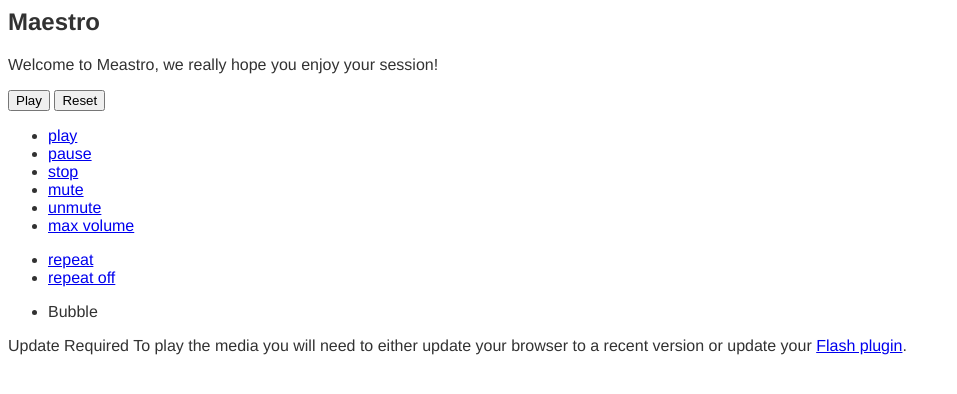
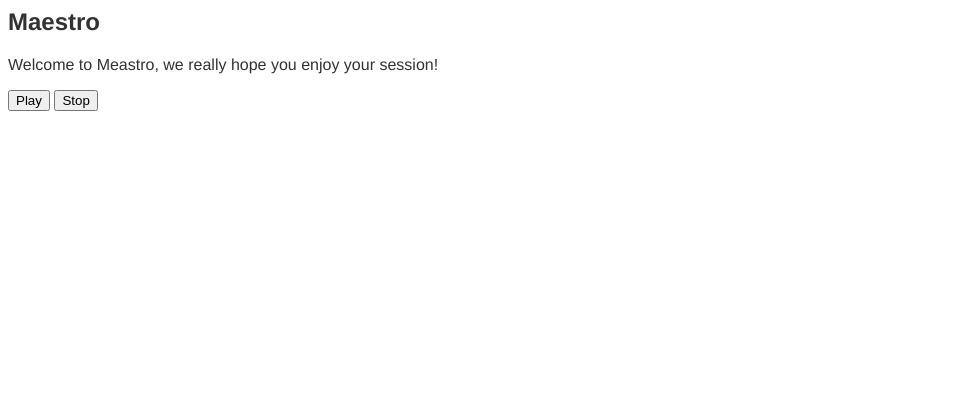
Before and after one commit to llovett/maestro, a Django app: template maestro_site/templates/index.html in a window 1280 px wide. Shown: the top 394 px of the page, without its empty margins (0-957 px from the left). Run offline with Django 3.2, Linux system fonts and the light colour scheme; the template is opened without the code that fills it, so the values that code supplies are empty; parts of the project's set-up code (start-up, migrations or seed data) failed here and were passed over.

Commit message:
made jplayer invisible

```diff
--- a/maestro_site/static/script/sync.js
+++ b/maestro_site/static/script/sync.js
@@ -30,13 +30,12 @@ $( document ).ready(
 	$(JPLAYER_ID).jPlayer({
             ready: function () {
 		$(this).jPlayer("setMedia", {
-		    mp3: STATIC_URL+"audio/music.mp3",
-		    oga: STATIC_URL+"audio/music.ogg"
+		    m4a: STATIC_URL+"audio/hcts_guitar.m4a"
 		});
             },
 	    preload: "auto",
             swfPath: STATIC_URL+"script",
-            supplied: "mp3, oga"
+            supplied: "m4a"
 	});
 
 	// Bind user interface to handlers
@@ -78,11 +77,11 @@ $( document ).ready(
 		       var requestToResponse = (localMillisAfter - localMillis)/2.0;
 
 		       // The offset
-		       var offset = date.time - localMillis - requestToResponse;
+		       var offset = data.time - localMillis - requestToResponse;
 		       maestro.utils.clientServerTimeOffset = offset;
 
 		       // For debugging only
-		       $('#status_text').text("server: "+date.time+", local: "+localMillis+"; your time offset is "+offset);
+		       $('#status_text').text("server: "+data.time+", local: "+localMillis+"; your time offset is "+offset);
 
 		       // Continue doing what we need, now having the offset calculated for us
 		       callback();
--- a/maestro_site/templates/index.html
+++ b/maestro_site/templates/index.html
@@ -26,7 +26,7 @@
 	  {% csrf_token %}
 	  <ul>
 	    <li><button id="playbutton">Play</button></li>
-	    <li><button id="resetbutton">Reset</button></li>
+	    <li><button id="resetbutton">Stop</button></li>
 	  </ul>
 	</form>
 	<div id="status_text"></div>
@@ -36,45 +36,45 @@
 
 	  <!-- jplayer.org version of the player -->
 	  <div id="jquery_jplayer_1" class="jp-jplayer"></div>
-	  <div id="jp_container_1" class="jp-audio">
-	    <div class="jp-type-single">
-	      <div class="jp-gui jp-interface">
-		<ul class="jp-controls">
-		  <li><a href="javascript:;" class="jp-play" tabindex="1">play</a></li>
-		  <li><a href="javascript:;" class="jp-pause" tabindex="1">pause</a></li>
-		  <li><a href="javascript:;" class="jp-stop" tabindex="1">stop</a></li>
-		  <li><a href="javascript:;" class="jp-mute" tabindex="1" title="mute">mute</a></li>
-		  <li><a href="javascript:;" class="jp-unmute" tabindex="1" title="unmute">unmute</a></li>
-		  <li><a href="javascript:;" class="jp-volume-max" tabindex="1" title="max volume">max volume</a></li>
-		</ul>
-		<div class="jp-progress">
-		  <div class="jp-seek-bar">
-		    <div class="jp-play-bar"></div>
-		  </div>
-		</div>
-		<div class="jp-volume-bar">
-		  <div class="jp-volume-bar-value"></div>
-		</div>
-		<div class="jp-time-holder">
-		  <div class="jp-current-time"></div>
-		  <div class="jp-duration"></div>
-		  <ul class="jp-toggles">
-		    <li><a href="javascript:;" class="jp-repeat" tabindex="1" title="repeat">repeat</a></li>
-		    <li><a href="javascript:;" class="jp-repeat-off" tabindex="1" title="repeat off">repeat off</a></li>
-		  </ul>
-		</div>
-	      </div>
-	      <div class="jp-title">
-		<ul>
-		  <li>Bubble</li>
-		</ul>
-	      </div>
-	      <div class="jp-no-solution">
-		<span>Update Required</span>
-		To play the media you will need to either update your browser to a recent version or update your <a href="http://get.adobe.com/flashplayer/" target="_blank">Flash plugin</a>.
-	      </div>
-	    </div>
-	  </div>
+	  <!-- <div id="jp_container_1" class="jp-audio"> -->
+	  <!--   <div class="jp-type-single"> -->
+	  <!--     <div class="jp-gui jp-interface"> -->
+	  <!-- 	<ul class="jp-controls"> -->
+	  <!-- 	  <li><a href="javascript:;" class="jp-play" tabindex="1">play</a></li> -->
+	  <!-- 	  <li><a href="javascript:;" class="jp-pause" tabindex="1">pause</a></li> -->
+	  <!-- 	  <li><a href="javascript:;" class="jp-stop" tabindex="1">stop</a></li> -->
+	  <!-- 	  <li><a href="javascript:;" class="jp-mute" tabindex="1" title="mute">mute</a></li> -->
+	  <!-- 	  <li><a href="javascript:;" class="jp-unmute" tabindex="1" title="unmute">unmute</a></li> -->
+	  <!-- 	  <li><a href="javascript:;" class="jp-volume-max" tabindex="1" title="max volume">max volume</a></li> -->
+	  <!-- 	</ul> -->
+	  <!-- 	<div class="jp-progress"> -->
+	  <!-- 	  <div class="jp-seek-bar"> -->
+	  <!-- 	    <div class="jp-play-bar"></div> -->
+	  <!-- 	  </div> -->
+	  <!-- 	</div> -->
+	  <!-- 	<div class="jp-volume-bar"> -->
+	  <!-- 	  <div class="jp-volume-bar-value"></div> -->
+	  <!-- 	</div> -->
+	  <!-- 	<div class="jp-time-holder"> -->
+	  <!-- 	  <div class="jp-current-time"></div> -->
+	  <!-- 	  <div class="jp-duration"></div> -->
+	  <!-- 	  <ul class="jp-toggles"> -->
+	  <!-- 	    <li><a href="javascript:;" class="jp-repeat" tabindex="1" title="repeat">repeat</a></li> -->
+	  <!-- 	    <li><a href="javascript:;" class="jp-repeat-off" tabindex="1" title="repeat off">repeat off</a></li> -->
+	  <!-- 	  </ul> -->
+	  <!-- 	</div> -->
+	  <!--     </div> -->
+	  <!--     <div class="jp-title"> -->
+	  <!-- 	<ul> -->
+	  <!-- 	  <li>Bubble</li> -->
+	  <!-- 	</ul> -->
+	  <!--     </div> -->
+	  <!--     <div class="jp-no-solution"> -->
+	  <!-- 	<span>Update Required</span> -->
+	  <!-- 	To play the media you will need to either update your browser to a recent version or update your <a href="http://get.adobe.com/flashplayer/" target="_blank">Flash plugin</a>. -->
+	  <!--     </div> -->
+	  <!--   </div> -->
+	  <!-- </div> -->
 	  <!-- end of jplayer player -->
 
 	</div>
```
